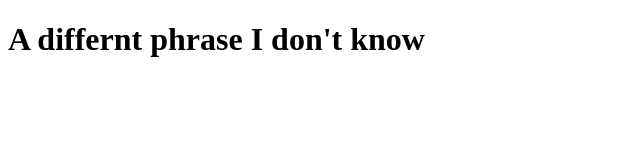
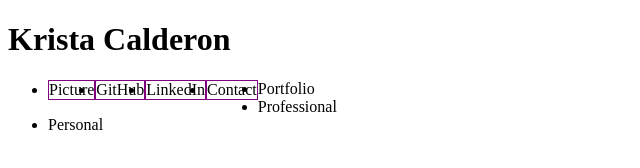
Before and after one commit to kamsci/kristacalderon.com, a plain HTML site: page index.html in a window 1280 px wide. Shown: the whole page, without its empty margins (0-640 px from the left). Drawn offline with Linux system fonts and the light colour scheme.

Commit message:
created css file and added framework for html

```diff
--- /dev/null
+++ b/css/style.css
@@ -0,0 +1,5 @@
+.sidebarItems li {
+  border: 1px solid purple;
+  float: left;
+  text-decoration-style: none;
+}
--- a/index.html
+++ b/index.html
@@ -1,9 +1,27 @@
 <!DOCTYPE html>
-<html>
-  <head>
-    <title>Krista Calderon</title>
-  </head>
-  <body>
-    <h1>A differnt phrase I don't know</h1>
-  </body>
+<html lang="en">
+<head>
+  <meta charset="utf-8">
+  <meta name="viewport" content="width=device-width, initial-scale=1">
+  <link rel="stylesheet" type="text/css" href="css/style.css">
+  <title>Krista Caderon</title>
+</head>
+<body>
+  <h1>Krista Calderon</h1>
+  <div class="sidebar">
+    <ul class="sidebarItems">
+      <li class="item">Picture</li>
+      <li class="item">GitHub</li>
+      <li class="item">LinkedIn</li>
+      <li class="item">Contact</li>
+    </ul>
+  </div>
+  <ul>
+   <li>Portfolio</li>
+   <li>Professional</li>
+   <li>Personal</li>
+  </ul>
+
+<script type="text/javascript" src="file"></script>
+</body>
 </html>
```
Also changed, not shown: style.css (added).
